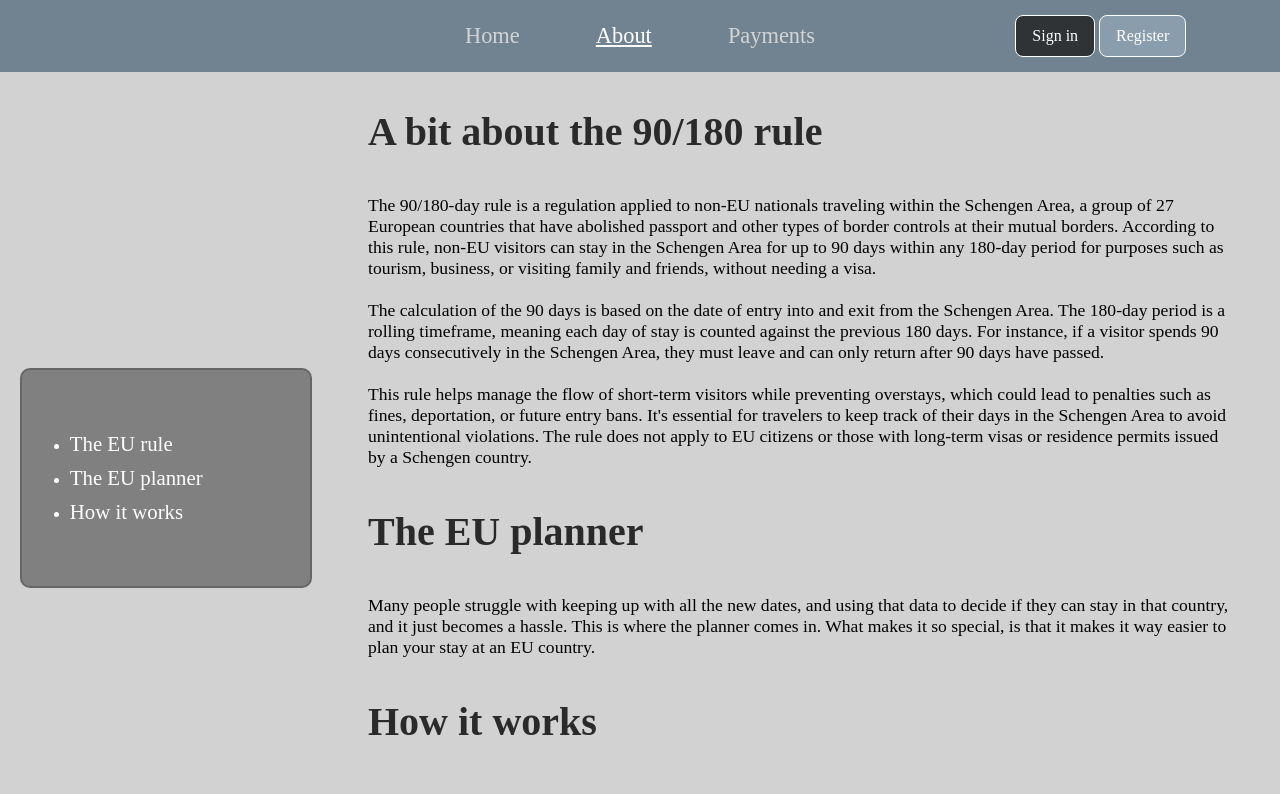
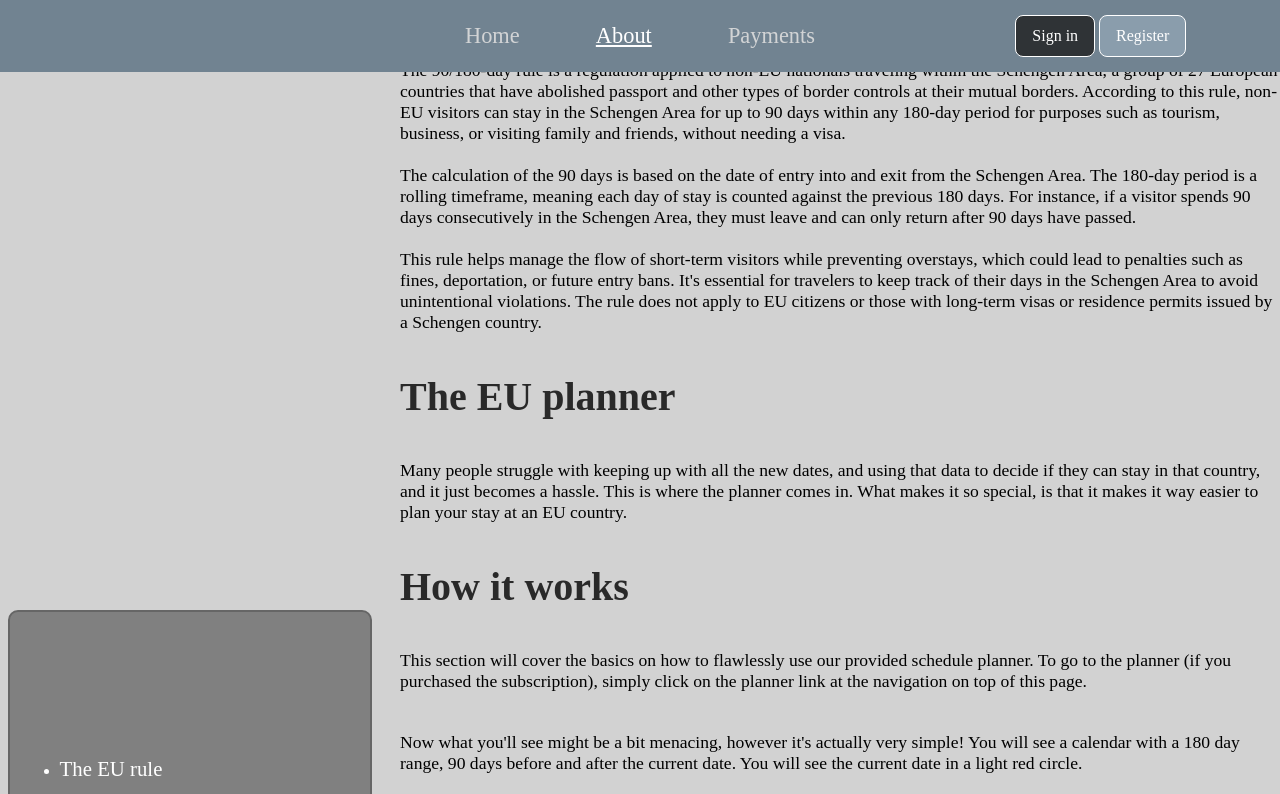
Before and after one commit to TechyTom7/day90, a React (Vite) app: page /about in a window 1280 px wide. Shown: the top 794 px of the page. Built offline with nearby package versions, Linux system fonts and the light colour scheme; no server answers.

Commit message:
doug changing stuff

```diff
--- a/src/App.jsx
+++ b/src/App.jsx
@@ -1,5 +1,5 @@
 import { useState, useEffect, createContext } from 'react'
-import { BrowserRouter, Routes, Route } from 'react-router-dom'
+import { Routes, Route, useLocation } from 'react-router-dom'
 // Get the css file
 import './styles/App.css'
 import './styles/About.css'
@@ -19,6 +19,7 @@ import Payments from './components/Payments'
 import consts from './consts'
 import Profile from './components/Profile'
 import Loading from './components/Loading'
+import NavBar from './components/NavBar'
 
 export const appContext = createContext({
   user: {},
@@ -28,6 +29,8 @@ export const appContext = createContext({
 export default function App() {
   const [user, setUser] = useState({});
   const [loading, setLoading] = useState(false)
+  const [currentPage, setCurrentPage] = useState("")
+  const location = useLocation()
 
   const loadUser = async () => {
     setLoading(true)
@@ -55,11 +58,16 @@ export default function App() {
 
   useEffect(()=>{
     loadUser()
+    setCurrentPage(window.location.pathname)
   }, [])
 
   useEffect(()=>{
     console.log("User updated:", user)
   }, [user])
+
+  useEffect(()=>{
+    setCurrentPage(window.location.pathname)
+  }, [location])
 
   const context = {
     user,
@@ -71,8 +79,9 @@ export default function App() {
   // }
 
   return (
-    <BrowserRouter>
-      <appContext.Provider value={context}>
+    <appContext.Provider value={context}>
+      <NavBar current={currentPage} />
+      <main>
         <Routes>
           <Route path="/" element={<Home />} />
           <Route path="/about" element={<About />} />
@@ -84,7 +93,7 @@ export default function App() {
           <Route path="/profile" element={<Profile />} />
           <Route path="*" element={<NotFound />} />
         </Routes>
-      </appContext.Provider>
-    </BrowserRouter>
+      </main>
+    </appContext.Provider>
   )
 }
--- a/src/components/About.jsx
+++ b/src/components/About.jsx
@@ -5,7 +5,6 @@ import consts from "../consts";
 export default function Home() {
     return (
         <div id='about-container'>
-            <NavBar current={"about"}/>
             <div id="about-inner-container">
                 <Contents/>
                 <div id='about-info-container'>
--- a/src/components/Home.jsx
+++ b/src/components/Home.jsx
@@ -34,7 +34,6 @@ export default function Home(props) {
 
     return (
         <div id='home-container'>
-            <NavBar current={"home"}/>
             <div id="home-info-container">
                 <h1>Want to stay comfortably in EU countries?</h1>
                 <h2>Introducing the EU non residency planner!</h2>
--- a/src/components/NavBar.jsx
+++ b/src/components/NavBar.jsx
@@ -29,16 +29,16 @@ export default function NavBar({ current }) {
                         width: (user.email) ? '80%' : null,
                         justifyContent: (user.email) ? 'space-around' : null
                     }}>
-                        <NavLink route='/' active={current === "home"}>Home</NavLink>
-                        <NavLink route='/about' active={current === "about"}>About</NavLink>
-                        <NavLink route='/payments' active={current === "payments"}>Payments</NavLink>
+                        <NavLink route='/' active={current === "/"}>Home</NavLink>
+                        <NavLink route='/about' active={current === "/about"}>About</NavLink>
+                        <NavLink route='/payments' active={current === "/payments"}>Payments</NavLink>
 
 
                         {user.subscribed ?
-                        <NavLink route='/planner' active={current === "planner"}>Planner</NavLink>
+                        <NavLink route='/planner' active={current === "/planner"}>Planner</NavLink>
                         : null}
                         {user.email ?
-                        <NavLink route='/profile' active={current === "profile"}>Profile</NavLink>:
+                        <NavLink route='/profile' active={current === "/profile"}>Profile</NavLink>:
                         null}
                     </div>
 
--- a/src/components/Payments.jsx
+++ b/src/components/Payments.jsx
@@ -4,7 +4,6 @@ import "../styles/Payments.css"
 export default function Payments(props) {
     return (
         <div id="payments-container">
-            <NavBar current={"payments"}/>
             <div id="payments-inner-container">
                 <h1>Subscribe to our best deal!</h1>
                 <div id="monthly-deal-container">
--- a/src/components/Planner.jsx
+++ b/src/components/Planner.jsx
@@ -101,7 +101,6 @@ export default function Planner(props) {
 
     return (
         <div id="planner-container">
-            <NavBar current={"planner"} />
             <div id="planner-body-container">
                 <h1>Planner</h1>
                 <span id="days-info">{(user.dates.length < 90) ?
--- a/src/components/Profile.jsx
+++ b/src/components/Profile.jsx
@@ -28,7 +28,6 @@ export default function Profile(props) {
 
     return (
         <div id='profile-container'>
-            <NavBar current={"profile"}/>
             <div id="profile-inner-container">
                 <h1>Profile</h1>
                 <table>
--- a/src/main.jsx
+++ b/src/main.jsx
@@ -1,7 +1,11 @@
+import './styles/index.css'
 import React from 'react'
 import ReactDOM from 'react-dom/client'
 import App from './App.jsx'
+import { BrowserRouter } from 'react-router-dom'
 
 ReactDOM.createRoot(document.getElementById('root')).render(
-  <App />
+  <BrowserRouter>
+    <App />
+  </BrowserRouter>
 )
--- a/src/styles/About.css
+++ b/src/styles/About.css
@@ -1,31 +1,46 @@
+/*
+        to switch branches
+            git checkout main
+            git checkout doug
+
+            git checkout -b newbranchname   <- this would create a new branch called "newbranchname" and switch to it
+
+        if you want to merge one branch into another..
+            1. switch to the branch you want to merge INTO
+            2. run      git merge branchtomerge
+                    e.g.
+                            git add .
+                            git commit -m "doug changing stuff"
+                            git checkout main
+                            git merge doug
+*/
+
+#about-container {
+    left: 0;
+    background-color: #d2d2d2;
+    width: 100%;
+}
+
 #about-container h2, #about-container p {
     margin: 0 0 40px;
 }
 
 
 #about-inner-container {
-    /* display: grid;
-    position: fixed;
-    top: 10%;
-    height: 90vh;
-    grid-template-columns: 1fr 3fr; */
-    position: fixed;
-    top: 10%;
-    height: 80vh;
+    display: flex;
+    flex-direction: column;
 }
 
 #about-info-container {
     position: relative;
     bottom: 10%;
     height: 100%;
-    margin-bottom: 100px;
-    overflow: scroll;
+    padding-bottom: 150px;
+    /* overflow: scroll; */
 }
 
 @media screen and (max-height: 800px) {
-    #about-info-container {
-        height: 92%;
-    }
+
 }
 
 #about-container h2 {
@@ -38,28 +53,19 @@
 }
 
 #contents-container {
-    position: relative;
+    position: fixed;
+    bottom: 0;
+    left: 50%;
+    min-width: 400px;
+    translate: -50% 0;
 }
 
 #table-of-contents {
-    /*
-    width: 24%;
-    height: 30%;
-    top: 40%;
-    display: flex;
-    align-items: center;
-    margin-left: 2%;*/
-    position: fixed;
-    bottom: 0%;
-    left: 50%;
-    width: 90%;
-    padding: 0 0;
-    margin: 0 0 15px;
-    transform: translateX(-50%);
+
     background-color: grey;
     border-radius: 10px;
     border: 2px solid #666;
-    z-index: 2;
+
 }
 
 #table-of-contents ul {
@@ -108,15 +114,17 @@
     }
 
     #about-inner-container {
-        margin-top: 0;
         display: grid;
-        position: relative;
-        top: 10%;
-        height: 90vh;
         grid-template-columns: 1fr 3fr;
-        width: 100vw;
     }
 
+    #about-info-container {
+        padding-bottom: 0;
+    }
 
+    #contents-container {
+        position: static;
+        translate: 0% 0%;
+    }
 
 }
--- a/src/styles/App.css
+++ b/src/styles/App.css
@@ -2,12 +2,8 @@
     font-family: "Avenir Next";
 }
 
-#about-container {
-    position: fixed;
-    left: 0;
-    background-color: #d2d2d2;
-    width: 100%;
-    height: 100vh;
+main {
+    padding-top: 100px;
 }
 
 #planner-container, #profile-container, #loading-container {
@@ -19,7 +15,7 @@
     overflow: scroll;
 }
 
-#about-info-container, #planner-body-container, #profile-inner-container {
+#planner-body-container, #profile-inner-container {
     width: 90%;
     margin: 100px auto 0;
 }
--- a/src/styles/Planner.css
+++ b/src/styles/Planner.css
@@ -3,7 +3,7 @@ html, body {
     padding: 0;
     width: 100%;
     height: 100%;
-    background-color: #718391;
+    background-color: var(--light-gray);
 }
 
 #planner-body-container span {
--- /dev/null
+++ b/src/styles/index.css
@@ -0,0 +1,3 @@
+:root {
+    --light-gray: #d2d2d2;
+}
```
